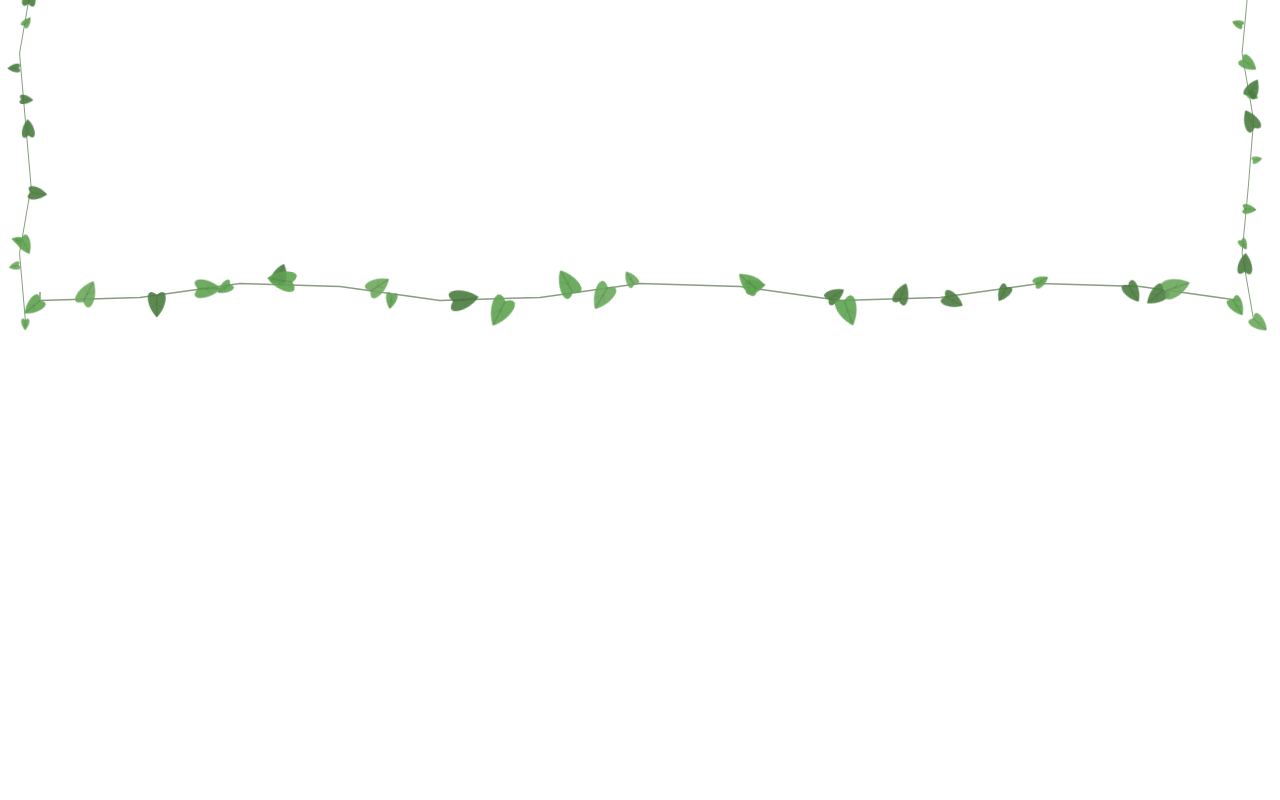
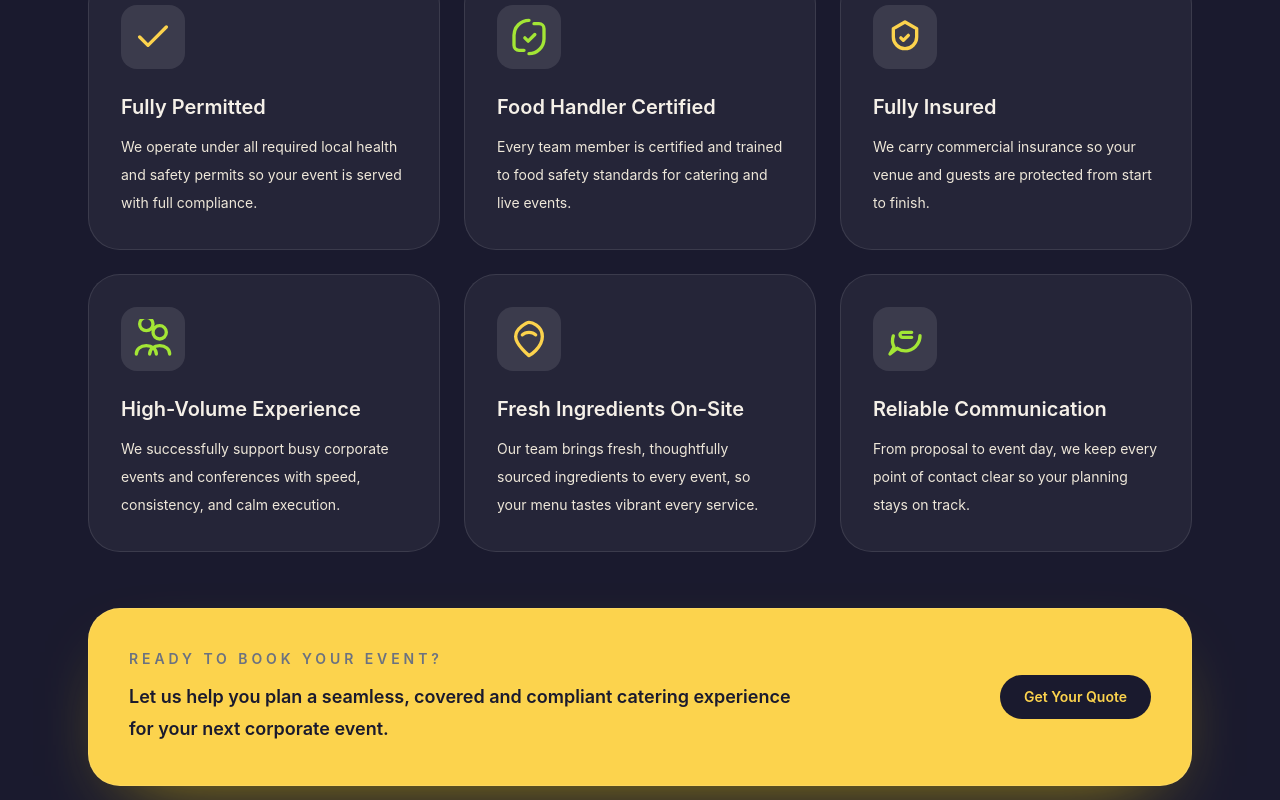
Before and after one commit to masterchiefdevelopment/the-little-stand-that-could-, a React (Vite) app: page /why-companies-choose-us in a window 1280 px wide. Before the commit this address had no page. Shown: the part 480-1280 px from the top of the page. Before the commit the page ends 800 px from the top, so only its background shows below. Built offline with nearby package versions, Linux system fonts and the light colour scheme.

Commit message:
Add Why Companies Choose Us page for corporate trust

```diff
--- a/src/App.jsx
+++ b/src/App.jsx
@@ -10,6 +10,7 @@ import Story from './pages/Story'
 import Test from './pages/Test'
 import Account from './pages/Account'
 import Admin from './pages/Admin'
+import WhyCompaniesChooseUs from './pages/WhyCompaniesChooseUs'
 
 function App() {
   return (
@@ -22,6 +23,7 @@ function App() {
           <Route path="/location" element={<Location />} />
           <Route path="/gallery" element={<Gallery />} />
           <Route path="/events" element={<Events />} />
+          <Route path="/why-companies-choose-us" element={<WhyCompaniesChooseUs />} />
           <Route path="/story" element={<Story />} />
           <Route path="/test" element={<Test />} />
           <Route path="/account" element={<Account />} />
--- /dev/null
+++ b/src/pages/WhyCompaniesChooseUs.jsx
@@ -0,0 +1,127 @@
+import { Link } from 'react-router-dom'
+import Footer from '../components/Footer'
+import Nav from '../components/Nav'
+
+const trustCards = [
+  {
+    title: 'Fully Permitted',
+    description: 'We operate under all required local health and safety permits so your event is served with full compliance.',
+    icon: (
+      <svg viewBox="0 0 24 24" className="h-10 w-10 text-[#FCD34D]" fill="none" stroke="currentColor" strokeWidth="2" strokeLinecap="round" strokeLinejoin="round">
+        <path d="M20 6L9 17l-5-5" />
+      </svg>
+    ),
+  },
+  {
+    title: 'Food Handler Certified',
+    description: 'Every team member is certified and trained to food safety standards for catering and live events.',
+    icon: (
+      <svg viewBox="0 0 24 24" className="h-10 w-10 text-[#A3E635]" fill="none" stroke="currentColor" strokeWidth="2" strokeLinecap="round" strokeLinejoin="round">
+        <path d="M12 2a9 9 0 0 0-9 9v6a3 3 0 0 0 3 3h3" />
+        <path d="M12 22a9 9 0 0 0 9-9V7a3 3 0 0 0-3-3h-3" />
+        <path d="M9.5 12.5l2 2 4-4" />
+      </svg>
+    ),
+  },
+  {
+    title: 'Fully Insured',
+    description: 'We carry commercial insurance so your venue and guests are protected from start to finish.',
+    icon: (
+      <svg viewBox="0 0 24 24" className="h-10 w-10 text-[#FCD34D]" fill="none" stroke="currentColor" strokeWidth="2" strokeLinecap="round" strokeLinejoin="round">
+        <path d="M12 3l7 4v5a7 7 0 0 1-14 0V7l7-4z" />
+        <path d="M9.5 12.5l1.5 1.5 3-3" />
+      </svg>
+    ),
+  },
+  {
+    title: 'High-Volume Experience',
+    description: 'We successfully support busy corporate events and conferences with speed, consistency, and calm execution.',
+    icon: (
+      <svg viewBox="0 0 24 24" className="h-10 w-10 text-[#A3E635]" fill="none" stroke="currentColor" strokeWidth="2" strokeLinecap="round" strokeLinejoin="round">
+        <path d="M8 7a4 4 0 1 0 0-8 4 4 0 0 0 0 8zM16 12a4 4 0 1 0 0-8 4 4 0 0 0 0 8z" />
+        <path d="M2 21c0-3 2.5-5 6-5s6 2 6 5M10 21c0-3 2.5-5 6-5s6 2 6 5" />
+      </svg>
+    ),
+  },
+  {
+    title: 'Fresh Ingredients On-Site',
+    description: 'Our team brings fresh, thoughtfully sourced ingredients to every event, so your menu tastes vibrant every service.',
+    icon: (
+      <svg viewBox="0 0 24 24" className="h-10 w-10 text-[#FCD34D]" fill="none" stroke="currentColor" strokeWidth="2" strokeLinecap="round" strokeLinejoin="round">
+        <path d="M12 22s8-4.5 8-11.5S13.046 2 12 2 4 5.5 4 10.5 12 22 12 22z" />
+        <path d="M8 9.5c1-1 2.5-1.5 4-1.5s3 0.5 4 1.5" />
+      </svg>
+    ),
+  },
+  {
+    title: 'Reliable Communication',
+    description: 'From proposal to event day, we keep every point of contact clear so your planning stays on track.',
+    icon: (
+      <svg viewBox="0 0 24 24" className="h-10 w-10 text-[#A3E635]" fill="none" stroke="currentColor" strokeWidth="2" strokeLinecap="round" strokeLinejoin="round">
+        <path d="M21 10a8.38 8.38 0 0 1-1.64 5.24 8.5 8.5 0 0 1-11.96 2.33L3 21l2.43-4.18A8.5 8.5 0 0 1 5 10.11" />
+        <path d="M16 8h-5.5a1.5 1.5 0 0 0 0 3H16" />
+      </svg>
+    ),
+  },
+]
+
+function WhyCompaniesChooseUs() {
+  return (
+    <div className="min-h-screen bg-[#1a1a2e] text-[#f5f0e8]">
+      <Nav />
+
+      <main className="mx-auto max-w-6xl px-4 py-12 sm:px-6 lg:py-16">
+        <section className="text-center">
+          <p className="mb-4 text-sm font-semibold uppercase tracking-[0.28em] text-[#FCD34D]">
+            Built for corporate catering
+          </p>
+          <h1 className="mx-auto max-w-3xl text-4xl font-semibold tracking-tight sm:text-5xl lg:text-6xl">
+            Why Companies Choose Us For Events & Catering
+          </h1>
+          <p className="mx-auto mt-6 max-w-2xl text-base leading-8 text-[#E9E2D0] sm:text-lg">
+            Corporate planners trust our team because we marry professional operations with thoughtful service. From permits and insurance to clear communication, we deliver dependable catering for events that matter.
+          </p>
+        </section>
+
+        <section className="mt-14 grid gap-6 sm:grid-cols-2 lg:grid-cols-3">
+          {trustCards.map((card) => (
+            <article
+              key={card.title}
+              className="rounded-[2rem] border border-white/10 bg-white/5 p-8 transition duration-300 hover:bg-[#ffd700] hover:text-[#1a1a2e]"
+            >
+              <div className="mb-6 inline-flex h-16 w-16 items-center justify-center rounded-2xl bg-white/10 text-[#FCD34D]">
+                {card.icon}
+              </div>
+              <h2 className="mb-3 text-xl font-semibold">{card.title}</h2>
+              <p className="text-sm leading-7 text-[#EEE7D9]">{card.description}</p>
+            </article>
+          ))}
+        </section>
+
+        <section className="mt-14 rounded-[2rem] border border-white/10 bg-[#FCD34D] p-8 text-[#1a1a2e] shadow-[0_30px_80px_-40px_rgba(255,215,0,0.7)] sm:p-10">
+          <div className="flex flex-col gap-6 sm:flex-row sm:items-center sm:justify-between">
+            <div>
+              <p className="text-sm font-semibold uppercase tracking-[0.28em] text-[#6B7280]">
+                Ready to book your event?
+              </p>
+              <p className="mt-3 max-w-2xl text-lg font-semibold leading-8">
+                Let us help you plan a seamless, covered and compliant catering experience for your next corporate event.
+              </p>
+            </div>
+
+            <Link
+              to="/events"
+              className="inline-flex w-full items-center justify-center rounded-full bg-[#1a1a2e] px-6 py-3 text-sm font-semibold text-[#FCD34D] transition hover:bg-[#111227] sm:w-auto"
+            >
+              Get Your Quote
+            </Link>
+          </div>
+        </section>
+      </main>
+
+      <Footer />
+    </div>
+  )
+}
+
+export default WhyCompaniesChooseUs
```
